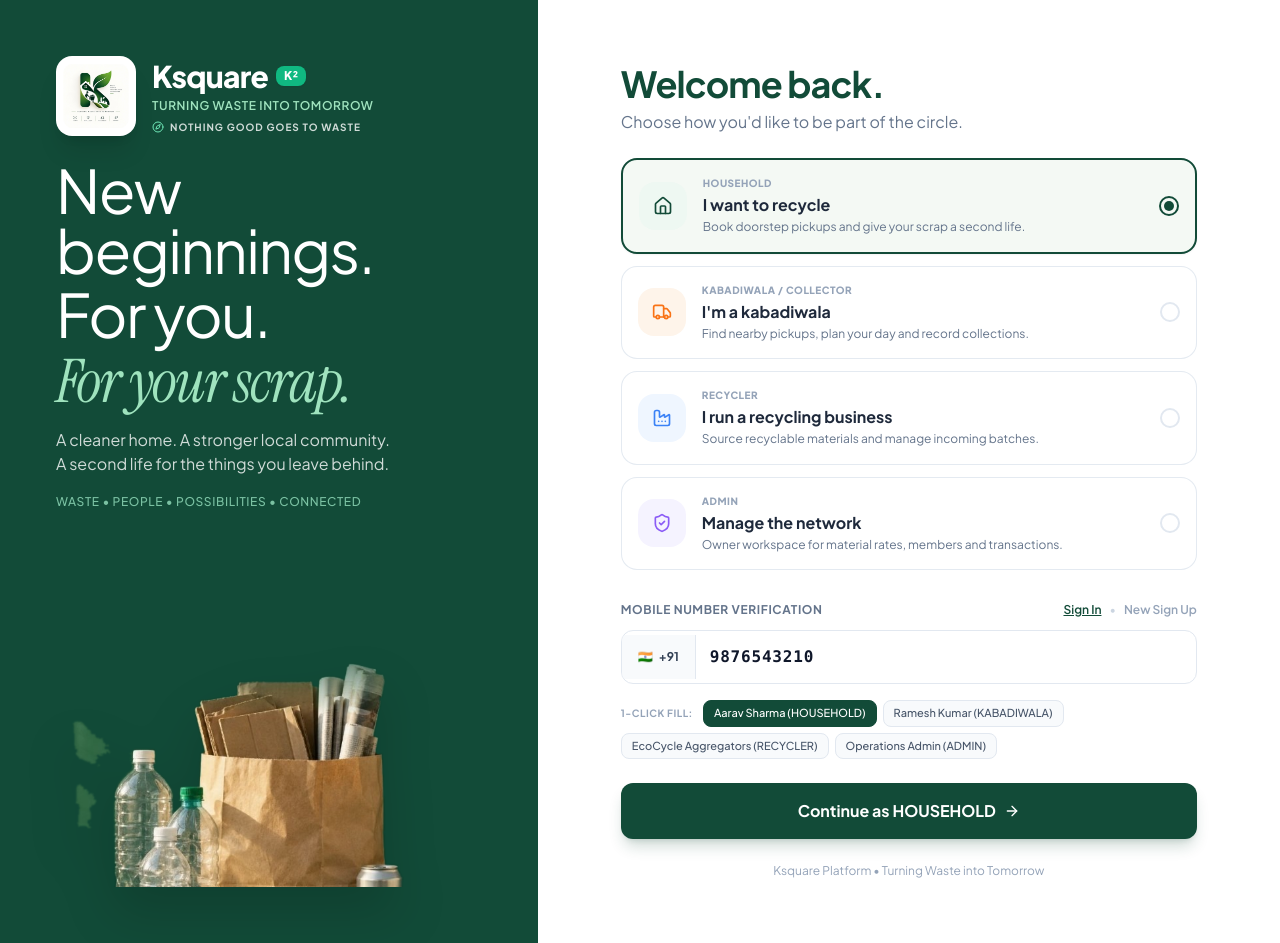
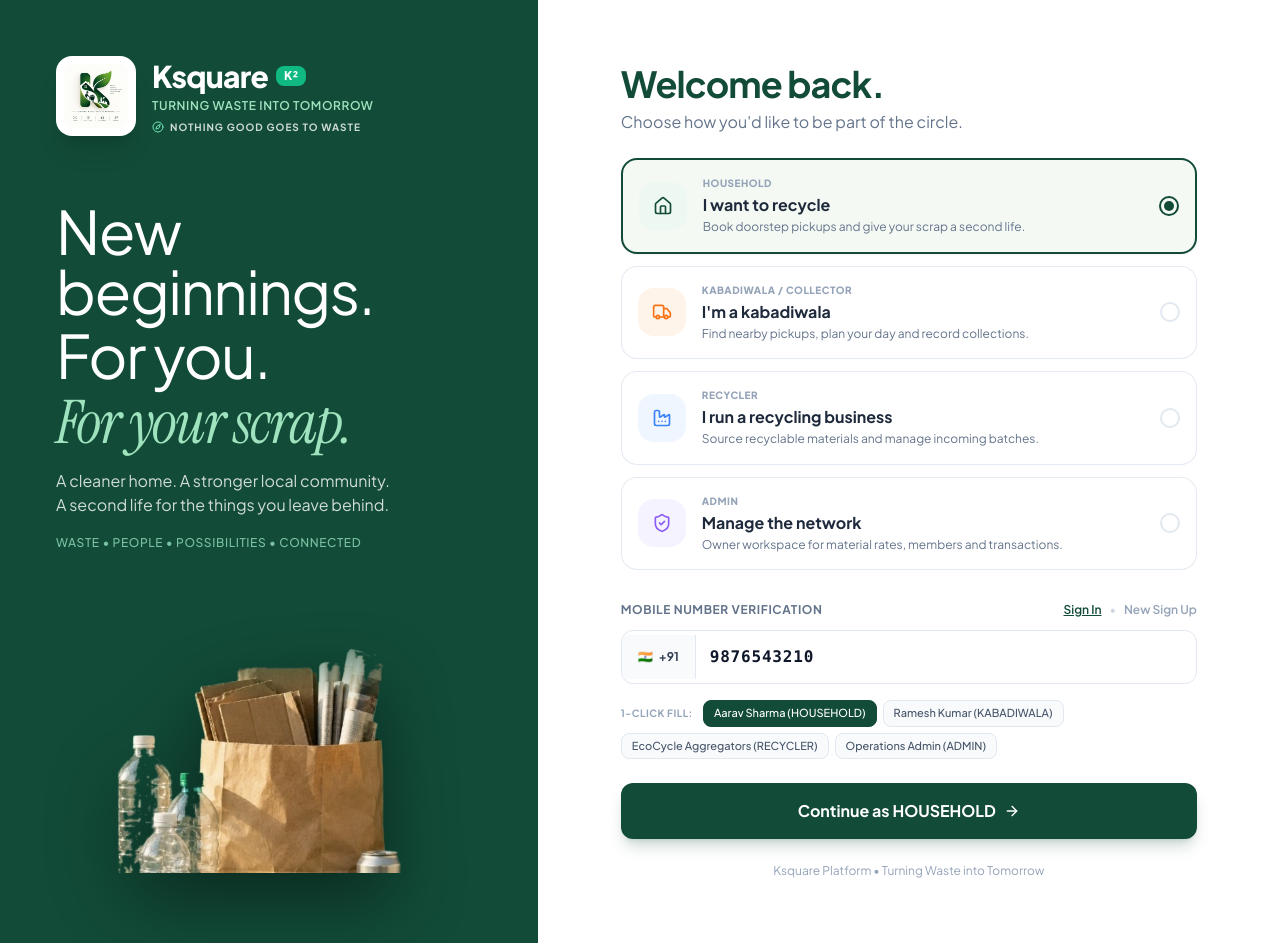
Before and after one commit to manika004/Kabadiwala-Konnect, a React (Vite) app in the folder client/: page / in a window 1280 px wide. Built offline with nearby package versions, Linux system fonts and the light colour scheme.

Commit message:
Equalize spacing between K2, text, and recyclables image, and make image bigger

```diff
--- a/client/src/screens/auth/AuthScreen.tsx
+++ b/client/src/screens/auth/AuthScreen.tsx
@@ -117,11 +117,9 @@ export const AuthScreen: React.FC<AuthScreenProps> = ({ onLoginSuccess }) => {
     <div className="min-h-screen w-full bg-[#124b38] flex flex-col lg:flex-row">
 
       {/* ================= LEFT EDITORIAL HERO PANEL ================= */}
-      <div className="lg:w-[45%] xl:w-[42%] bg-[#124b38] text-white flex flex-col justify-between relative overflow-hidden p-8 sm:p-10 lg:p-12 xl:p-14 min-h-full">
+      <div className="lg:w-[45%] xl:w-[42%] bg-[#124b38] text-white flex flex-col justify-between relative overflow-hidden p-8 sm:p-10 lg:p-12 xl:p-14 min-h-screen">
 
-        {/* Top Section: K² Brand & Aligned Text */}
-        <div className="space-y-5 sm:space-y-6">
-          {/* K² / Ksquare Brand Header at the Top */}
+        {/* Element 1: K² / Ksquare Brand Header */}
         <div className="flex items-center space-x-4">
           <div className="w-16 h-16 sm:w-20 sm:h-20 rounded-2xl overflow-hidden bg-white p-1.5 shrink-0 shadow-xl border border-white/20">
             <img
@@ -145,8 +143,8 @@ export const AuthScreen: React.FC<AuthScreenProps> = ({ onLoginSuccess }) => {
           </div>
         </div>
 
-          {/* Text Content Aligned Below K² */}
-          <div className="space-y-4">
+        {/* Element 2: Headline & Subtitle Text (Equal Spacing) */}
+        <div className="space-y-4 py-6 sm:py-8 my-auto">
           {/* Headline with Editorial Serif Accent */}
           <div className="space-y-1">
             <h1 className="text-4xl sm:text-5xl lg:text-6xl font-normal tracking-tight text-white leading-[1.08]">
@@ -171,14 +169,13 @@ export const AuthScreen: React.FC<AuthScreenProps> = ({ onLoginSuccess }) => {
             Waste • People • Possibilities • Connected
           </p>
         </div>
-        </div>
 
-        {/* Recyclables Collection Items Cutout (No border, natural items) */}
-        <div className="pt-8 sm:pt-10 lg:pt-12 mt-auto">
+        {/* Element 3: Recyclables Collection Items (Enlarged & Clean) */}
+        <div className="w-full flex justify-center -mb-2 sm:-mb-4">
           <img
             src="/recyclables-items.png"
             alt="Household recyclable scrap items"
-            className="w-full max-w-lg object-contain select-none drop-shadow-2xl"
+            className="w-full max-w-xl sm:max-w-2xl h-56 sm:h-64 lg:h-72 object-contain select-none filter drop-shadow-[0_25px_35px_rgba(0,0,0,0.45)]"
           />
         </div>
 
```
Also changed, not shown: client/public/recyclables-items.png. Lines whose indentation alone changed are shown as unchanged.
